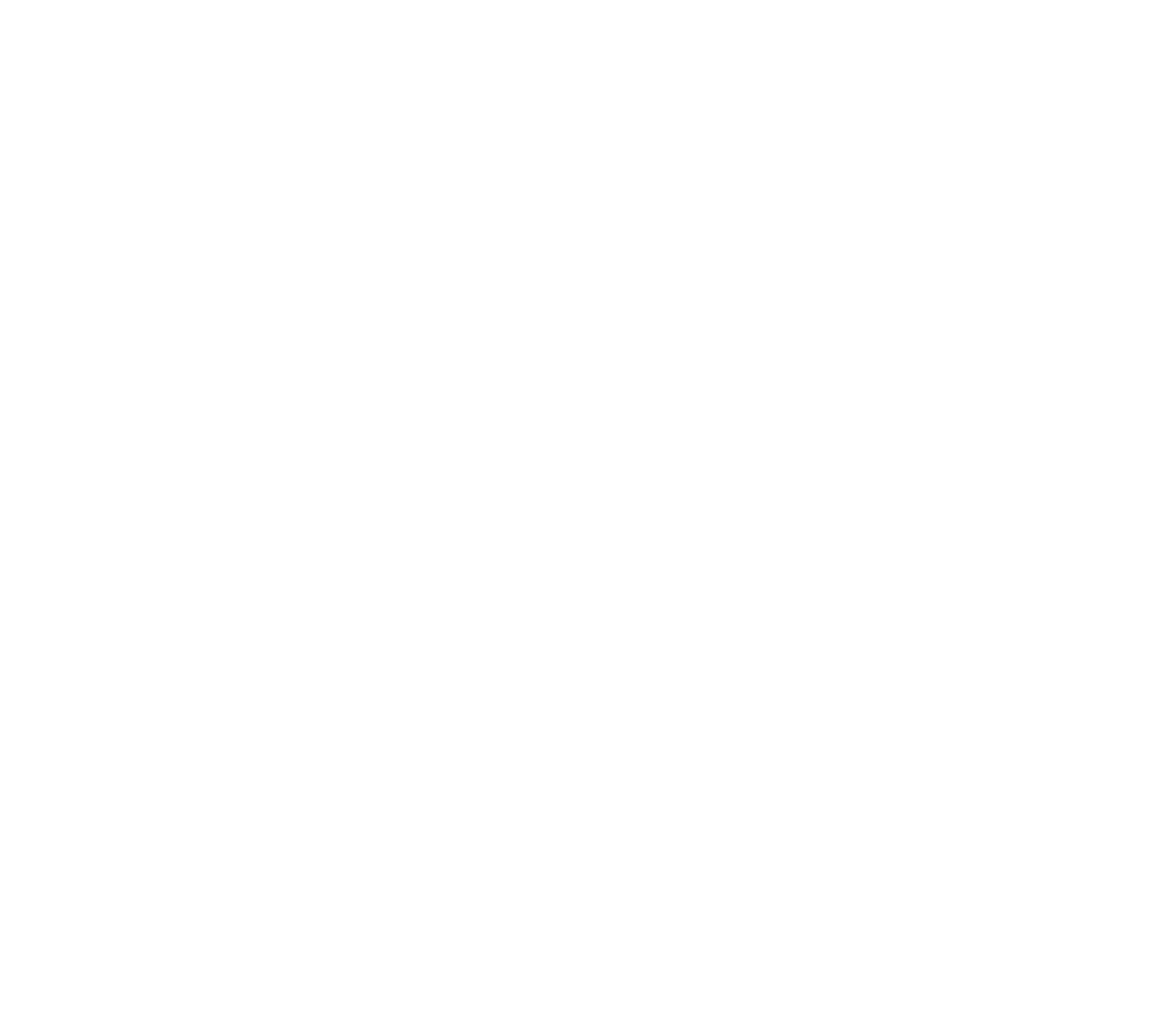
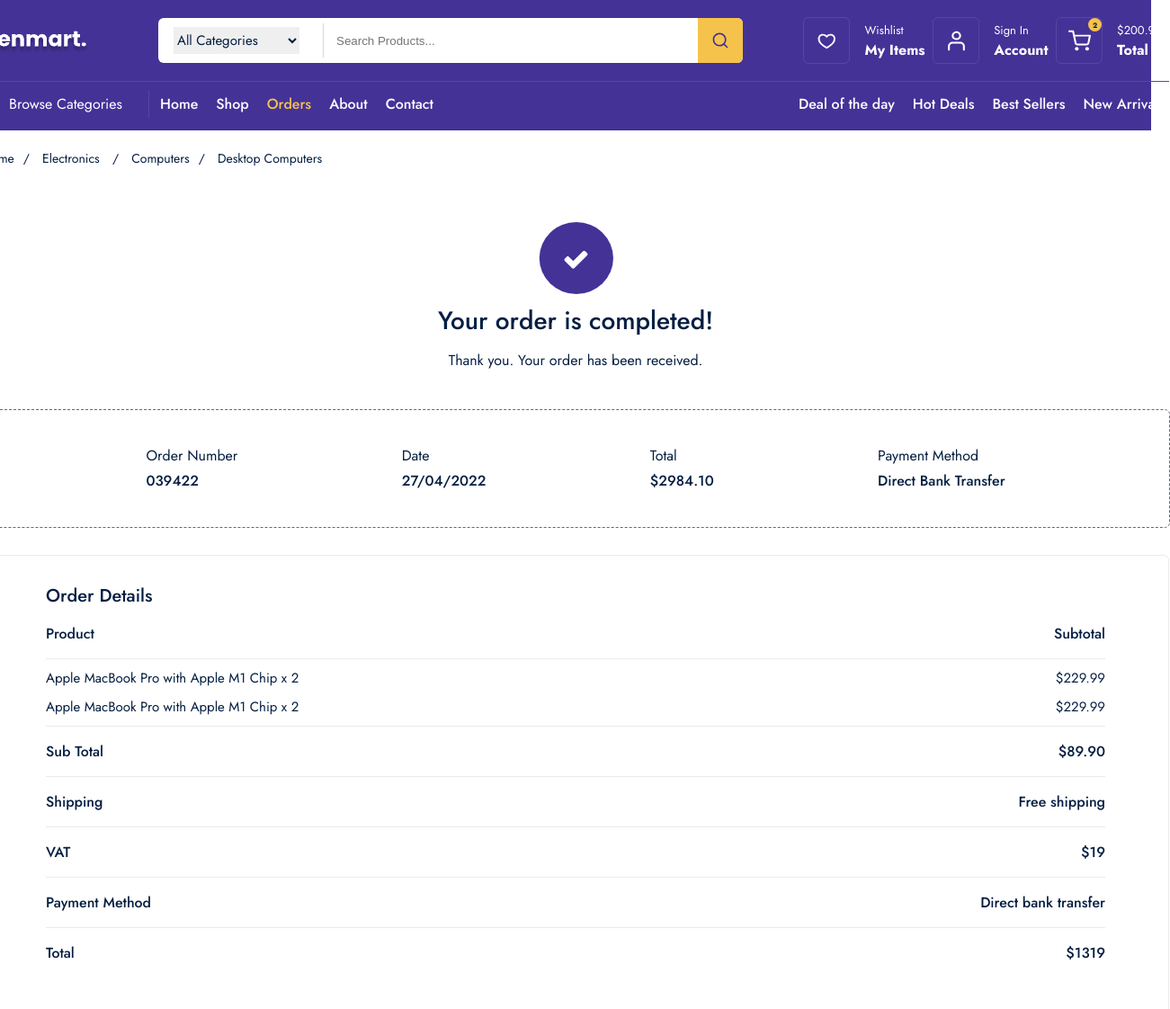
Before and after one commit to alijon070/Zenmart, a plain HTML site: page order/received.html in a window 1280 px wide. Shown: the top 1122 px of the page at 90% size, 1301 px wide, since content can reach past the window. Before the commit the page ends 800 px from the top, so only its background shows below. Drawn offline with nearby package versions, Linux system fonts and the light colour scheme.

Commit message:
feat: completed received page

```diff
--- a/order/received.html
+++ b/order/received.html
@@ -0,0 +1,294 @@
+<!DOCTYPE html>
+<html lang="en">
+  <head>
+    <meta charset="UTF-8" />
+    <meta name="viewport" content="width=device-width, initial-scale=1.0" />
+    <title>Zenmart</title>
+    <link rel="stylesheet" href="../public/css/general.css" />
+    <link rel="stylesheet" href="../public/css/received.css" />
+    <link rel="preconnect" href="https://fonts.googleapis.com" />
+    <link rel="preconnect" href="https://fonts.gstatic.com" crossorigin />
+    <link
+      href="https://fonts.googleapis.com/css2?family=Indie+Flower&family=Jost:ital,wght@0,100..900;1,100..900&display=swap"
+      rel="stylesheet"
+    />
+    <link
+      rel="stylesheet"
+      href="https://cdn.jsdelivr.net/npm/swiper@12/swiper-bundle.min.css"
+    />
+    <link
+      rel="stylesheet"
+      href="https://cdnjs.cloudflare.com/ajax/libs/font-awesome/7.0.1/css/all.min.css"
+      integrity="sha512-2SwdPD6INVrV/lHTZbO2nodKhrnDdJK9/kg2XD1r9uGqPo1cUbujc+IYdlYdEErWNu69gVcYgdxlmVmzTWnetw=="
+      crossorigin="anonymous"
+      referrerpolicy="no-referrer"
+    />
+  </head>
+  <body>
+    <div class="navbar_frame">
+      <div class="container">
+        <div class="nav_top">
+          <a href="">
+            <img src="../public/images/logo (1).png" />
+          </a>
+          <div class="nav_top_search">
+            <div class="search_box">
+              <div class="category_list">
+                <select>
+                  <option value="">All Categories</option>
+                  <option value="">Computer</option>
+                </select>
+              </div>
+              <input type="search" placeholder="Search Products..." />
+            </div>
+            <div class="search_icon">
+              <img src="../public/images/search 1.svg" alt="" />
+            </div>
+          </div>
+          <div class="nav_top_menu">
+            <a href="../order/cart.html">
+              <div class="top_menu_box">
+                <div class="box_icon">
+                  <img src="../public/images/heart 1.svg" />
+                </div>
+                <div class="box_info">
+                  <span> Wishlist</span>
+                  <strong> My Items</strong>
+                </div>
+              </div>
+            </a>
+            <a href="../other/login.html">
+              <div class="top_menu_box">
+                <div class="box_icon">
+                  <img src="../public/images/profile 1.svg" />
+                </div>
+                <div class="box_info">
+                  <span> Sign In</span>
+                  <strong> Account</strong>
+                </div>
+              </div>
+            </a>
+            <a href="../order/cart.html">
+              <div class="top_menu_box">
+                <div class="box_icon">
+                  <div class="basket_number">2</div>
+                  <img src="../public/images/shopping-cart 1.svg" />
+                </div>
+                <div class="box_info">
+                  <span> $200.99</span>
+                  <strong> Total</strong>
+                </div>
+              </div>
+            </a>
+          </div>
+        </div>
+        <div class="nav_bott">
+          <div class="nav_bott_menu_box">
+            <div class="browse_box">
+              <img src="../public/images/Group 44 (1).svg" alt="" />
+              <span>Browse Categories</span>
+            </div>
+            <div class="nav_route_menu">
+              <div class="router_menu">
+                <a href="../index.html">Home</a>
+              </div>
+              <div class="router_menu">
+                <a href="../product/all.html">Shop</a>
+              </div>
+              <div class="router_menu">
+                <a href="./order/cart.html" class="active">Orders</a>
+              </div>
+              <div class="router_menu">
+                <a href="../other/about.html">About</a>
+              </div>
+              <div class="router_menu">
+                <a href="../other/contact.html">Contact</a>
+              </div>
+            </div>
+            <div class="sorting_menu">
+              <span>Deal of the day</span>
+              <span>Hot Deals</span>
+              <span>Best Sellers</span>
+              <span>New Arrivals</span>
+            </div>
+          </div>
+        </div>
+      </div>
+    </div>
+
+    <div class="received_page">
+      <div class="page_router">
+        <a href="" class="aa"> Home</a>
+        <a href="" class="aa"> Electronics </a>
+        <a href="" class="aa">Computers</a>
+        <a href=""> Desktop Computers</a>
+      </div>
+      <div class="head">
+        <img src="../public/images/images/icons/successful.svg" alt="" />
+        <strong>Your order is completed!</strong>
+        <span>Thank you. Your order has been received.</span>
+      </div>
+      <div class="order_info">
+        <div>
+          <p>Order Number</p>
+          <strong>039422</strong>
+        </div>
+        <div>
+          <p>Date</p>
+          <strong>27/04/2022</strong>
+        </div>
+        <div>
+          <p>Total</p>
+          <strong>$2984.10</strong>
+        </div>
+        <div>
+          <p>Payment Method</p>
+          <strong>Direct Bank Transfer</strong>
+        </div>
+      </div>
+      <div class="inner">
+        <p>Order Details</p>
+        <div class="strong" style="border: none">
+          <strong>Product</strong>
+          <strong>Subtotal</strong>
+        </div>
+        <div class="product">
+          <div class="span">
+            <span>Apple MacBook Pro with Apple M1 Chip x 2</span>
+            <span>$229.99</span>
+          </div>
+          <div class="span">
+            <span>Apple MacBook Pro with Apple M1 Chip x 2</span>
+            <span>$229.99</span>
+          </div>
+        </div>
+        <div class="strong">
+          <strong>Sub Total</strong>
+          <strong>$89.90</strong>
+        </div>
+        <div class="strong">
+          <strong>Shipping</strong>
+          <strong>Free shipping</strong>
+        </div>
+        <div class="strong">
+          <strong>VAT</strong>
+          <strong>$19</strong>
+        </div>
+        <div class="strong">
+          <strong>Payment Method</strong>
+          <strong>Direct bank transfer</strong>
+        </div>
+        <div class="strong">
+          <strong>Total</strong>
+          <strong>$1319</strong>
+        </div>
+      </div>
+    </div>
+
+    <div class="footer_frame">
+      <div class="footer_container">
+        <div class="footer_top">
+          <div class="contact">
+            <span class="footer_title"> Contact Us </span>
+            <div class="contact_desc">
+              <img src="../public/images/images/icons/phone-call.svg" alt="" />
+              <div>
+                <span>Monday-Friday: 08am-9pm</span>
+                <strong>+(1) 123 456 7890</strong>
+              </div>
+            </div>
+            <div class="contact_desc">
+              <img src="../public/images/images/icons/email.svg" alt="" />
+              <div>
+                <span>Need help with your order?</span>
+                <strong>support@zenmart.com</strong>
+              </div>
+            </div>
+          </div>
+          <div class="support">
+            <span class="footer_title"> Customer Support </span>
+            <a href=""> Contact Us</a>
+            <a href="">Help Centre</a>
+            <a href="">Returns & Exchanges</a>
+            <a href="">Best Buy Financing</a>
+            <a href="">Best Buy Gift Card</a>
+          </div>
+          <div class="service">
+            <span class="footer_title"> Services</span>
+            <a href=""> Greek Squad</a>
+            <a href="">In-Home Advisor</a>
+            <a href="">Trade-In Program</a>
+            <a href="">Electronics Recycling</a>
+            <a href="">Best Buy Health</a>
+          </div>
+          <div class="follow">
+            <div class="follow_box">
+              <span class="footer_title"> Follow us</span>
+              <div class="icon">
+                <a href=""><i class="fa-brands fa-facebook-f"></i></a>
+                <a href=""><i class="fa-brands fa-twitter"></i></a>
+                <a href=""><i class="fa-brands fa-instagram"></i></a>
+                <a href=""><i class="fa-brands fa-linkedin-in"></i></a>
+              </div>
+            </div>
+            <div class="follow_box">
+              <span class="footer_title" style="margin-bottom: 20px">
+                Mobile Apps
+              </span>
+              <div>
+                <img
+                  src="../public/images/images/icons/apple_icon.png"
+                  alt=""
+                />
+                <a href=""> iOS App</a>
+              </div>
+              <div>
+                <img
+                  src="../public/images/images/icons/android_icon.png"
+                  alt=""
+                />
+                <a href=""> Android App</a>
+              </div>
+            </div>
+          </div>
+
+          <div class="accept">
+            <span class="footer_title"> We accept</span>
+            <div class="card_box">
+              <img src="../public/images/images/icons/visa.png" alt="" />
+              <img src="../public/images/images/icons/master_card.png" alt="" />
+              <img src="../public/images/images/icons/apple_pay.png" alt="" />
+              <img src="../public/images/images/icons/dicvover.png" alt="" />
+              <img src="../public/images/images/icons/paypal.png" alt="" />
+              <img src="../public/images/images/icons/amex.png" alt="" />
+            </div>
+          </div>
+        </div>
+        <div class="footer_bott">
+          <div class="footer_box">
+            <div class="footer_left">
+              <p>© 2022 Zenmart. All Rights Reserved</p>
+              <p>Privacy · Terms · Sitemap</p>
+            </div>
+            <div class="footer_right">
+              <div class="select_box">
+                <span> Currency</span>
+                <select name="" id="">
+                  <option value="" selected>USD</option>
+                  <option value="">UZS</option>
+                </select>
+              </div>
+              <div class="select_box">
+                <span> Language</span>
+                <select name="" id="">
+                  <option value="" selected>English</option>
+                  <option value="">Uzbek</option>
+                </select>
+              </div>
+            </div>
+          </div>
+        </div>
+      </div>
+    </div>
+  </body>
+</html>
--- a/public/css/checkout.css
+++ b/public/css/checkout.css
@@ -1,5 +1,4 @@
 .check_page {
-  position: relative;
   position: relative;
   width: 100%;
   height: 100%;
--- /dev/null
+++ b/public/css/received.css
@@ -0,0 +1,159 @@
+.received_page {
+  position: relative;
+  width: 100%;
+  height: 100%;
+
+  display: flex;
+  flex-direction: column;
+  align-items: center;
+
+  .head {
+    margin: 60px 0px 40px;
+    width: 1320px;
+    height: auto;
+
+    display: flex;
+    flex-direction: column;
+    align-items: center;
+
+    strong {
+      margin: 10px 0px;
+      color: rgba(4, 30, 66, 1);
+
+      font-family: var(--font);
+      font-style: Medium;
+      font-size: 28px;
+      font-weight: 500;
+      line-height: 40px;
+      letter-spacing: 0%;
+      text-align: center;
+    }
+
+    span {
+      color: rgba(4, 30, 66, 1);
+
+      font-family: var(--font);
+      font-style: Regular;
+      font-size: 16px;
+      font-weight: 400;
+      line-height: 28px;
+      letter-spacing: 0%;
+      text-align: center;
+    }
+  }
+
+  .order_info {
+    margin-bottom: 30px;
+    width: 1320px;
+    height: 130px;
+
+    display: flex;
+    flex-direction: row;
+    align-items: center;
+    justify-content: space-evenly;
+
+    border: 1px dashed rgba(98, 105, 116, 1);
+    border-radius: 6px;
+
+    p {
+      color: rgba(4, 30, 66, 1);
+
+      font-family: var(--font);
+      font-style: Regular;
+      font-size: 16px;
+      font-weight: 400;
+      line-height: 28px;
+      letter-spacing: 0%;
+      text-align: left;
+    }
+
+    strong {
+      color: rgba(4, 30, 66, 1);
+
+      font-family: var(--font);
+      font-style: Medium;
+      font-size: 16px;
+      font-weight: 500;
+      line-height: 28px;
+      letter-spacing: 0%;
+      text-align: left;
+    }
+  }
+
+  .inner {
+    width: 1320px;
+    height: 510px;
+    padding: 30px 70px;
+
+    display: flex;
+    flex-direction: column;
+
+    border: 1px solid #eaeaea;
+    border-radius: 6px;
+    box-sizing: border-box;
+
+    p {
+      color: rgba(4, 30, 66, 1);
+
+      font-family: var(--font);
+      font-style: Medium;
+      font-size: 20px;
+      font-weight: 500;
+      line-height: 29px;
+      letter-spacing: 0%;
+      text-align: left;
+    }
+
+    .strong {
+      width: auto;
+      height: auto;
+      padding: 10px 0px;
+
+      display: flex;
+      justify-content: space-between;
+
+      border-top: 1px solid #eaeaea;
+
+      strong {
+        color: rgba(4, 30, 66, 1);
+
+        font-family: var(--font);
+        font-style: Medium;
+        font-size: 16px;
+        font-weight: 500;
+        line-height: 35px;
+        letter-spacing: 0%;
+        text-align: left;
+      }
+    }
+
+    .product {
+      width: auto;
+      height: auto;
+      padding: 10px 0px;
+
+      display: flex;
+      flex-direction: column;
+      gap: 10px;
+
+      border-top: 1px solid #eaeaea;
+
+      .span {
+        display: flex;
+        justify-content: space-between;
+
+        span {
+          color: rgba(4, 30, 66, 1);
+
+          font-family: var(--font);
+          font-style: Regular;
+          font-size: 15px;
+          font-weight: 400;
+          line-height: 22px;
+          letter-spacing: 0%;
+          text-align: left;
+        }
+      }
+    }
+  }
+}
```
